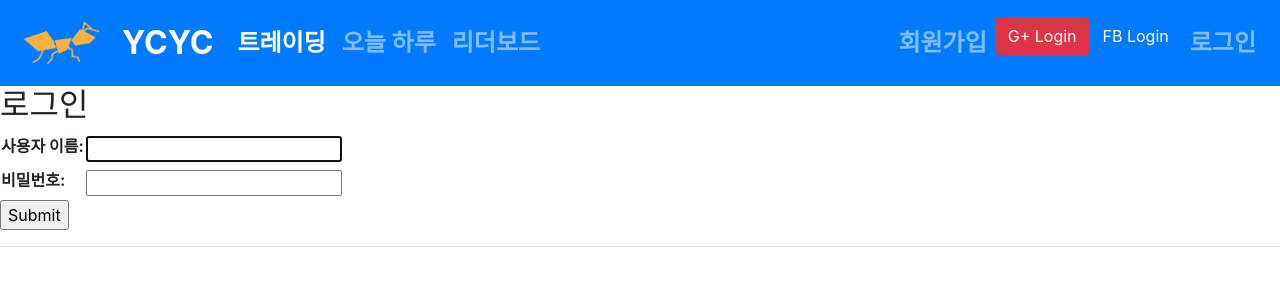
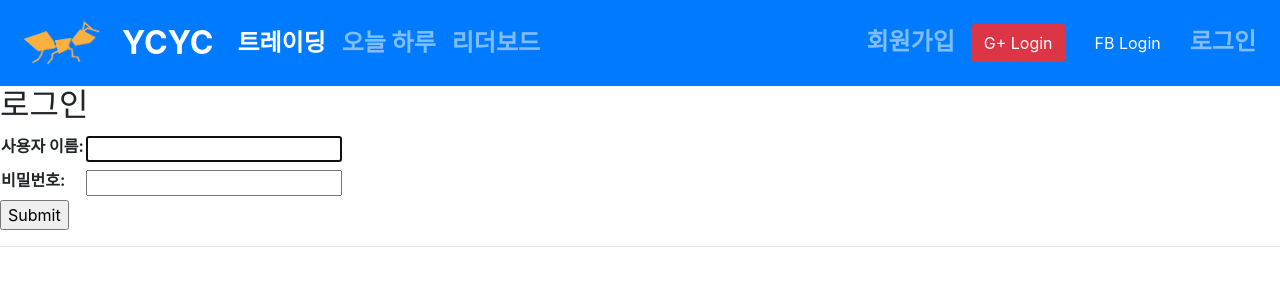
Before and after one commit to pirogramming/YoungCha_x2, a Django app: page /login/ in a window 1280 px wide. Shown: the top 300 px of the page. Run offline with Django 3.2, Linux system fonts and the light colour scheme; some libraries are stand-ins or nearby versions.

Commit message:
로그인버톤 마진추가

```diff
--- a/YoungCha_x2/templates/layout.html
+++ b/YoungCha_x2/templates/layout.html
@@ -322,8 +322,8 @@
             <li class="nav-item">
                 <a class="nav-link" href="{% url 'accounts:signup' %}?next={{ request.path }}">회원가입</a>
             </li>
-<a href="{% url "social:begin" "google-oauth2" %}"><button class="btn btn-danger">G+ Login</button></a>
-<a href="{% url "social:begin" "facebook" %}"><button class="btn btn-primary">FB Login</button></a>
+<a href="{% url "social:begin" "google-oauth2" %}"><button class="btn btn-danger" style="margin: 8px">G+ Login</button></a>
+<a href="{% url "social:begin" "facebook" %}"><button class="btn btn-primary" style="margin: 8px">FB Login</button></a>
             <li class="nav-item">
                <a class="opener2 nav-link" href="{% url 'accounts:login' %}?next={{ request.path }}">로그인</a>
             </li>
```
